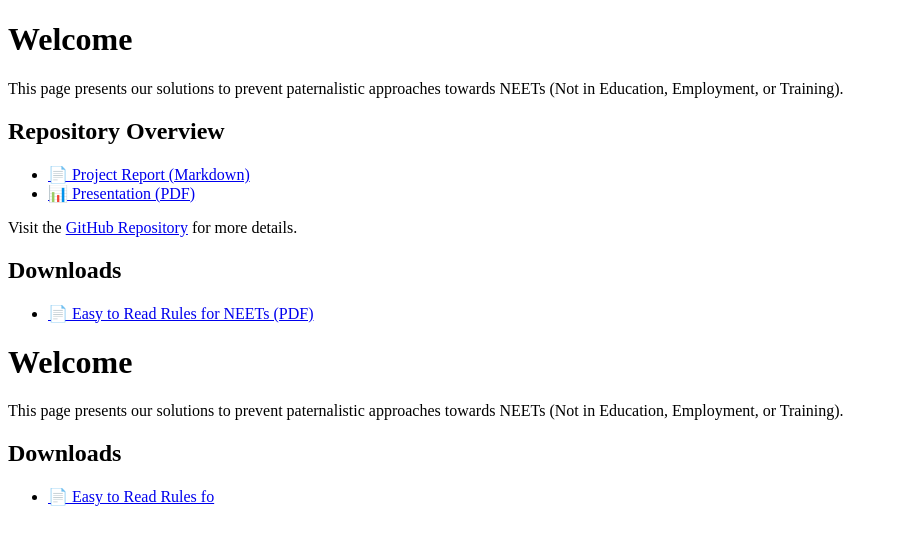
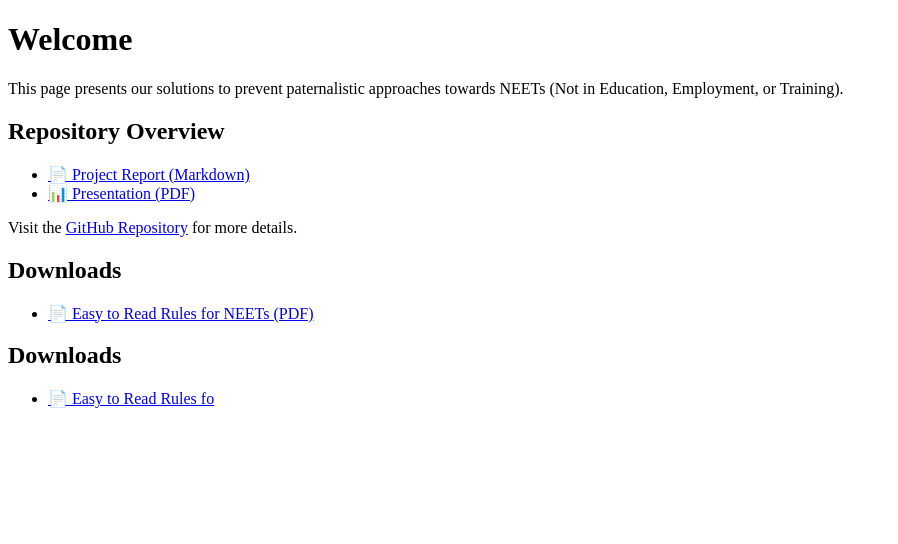
Before and after one commit to tubayaylak-design/Solutions-to-Prevent-Paternalistic-Approach-Towards-NEETs, a plain HTML site: page index.html in a window 1280 px wide. Shown: the whole page, without its empty margins (0-898 px from the left). Drawn offline with Linux system fonts and the light colour scheme.

Commit message:
Update index.html

```diff
--- a/index.html
+++ b/index.html
@@ -30,9 +30,6 @@
   <meta name="viewport" content="width=device-width, initial-scale=1.0">
 </head>
 <body>
-  <h1>Welcome</h1>
-  <p>This page presents our solutions to prevent paternalistic approaches towards NEETs (Not in Education, Employment, or Training).</p>
-
   <h2>Downloads</h2>
   <ul>
     <li>
```
